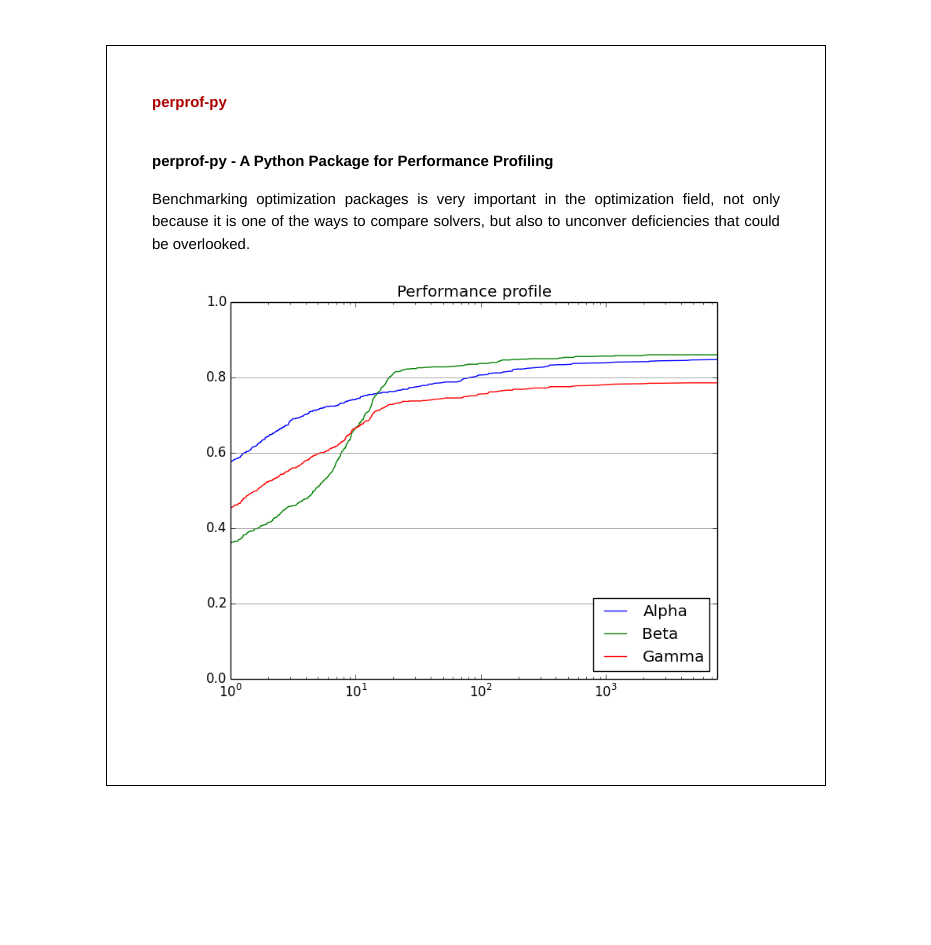
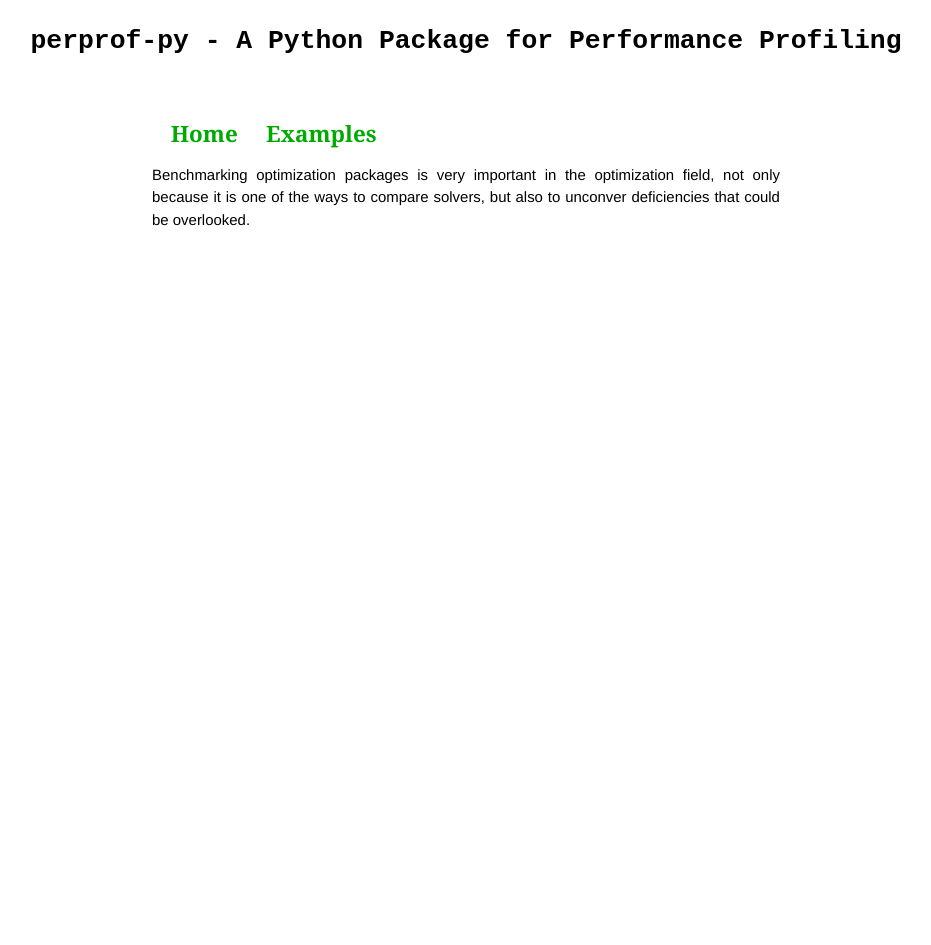
Before and after one commit to abelsiqueira/perprof-py, a Jekyll site: the page built from index.html, in a window 1280 px wide. Shown: the whole page, without its empty margins (174-1105 px from the left). Built offline with Jekyll 4.4.1, drawn with Linux system fonts in a browser that asks for light colours; Markdown is read by kramdown in place of the engine named in the settings.

Commit message:
Add examples

```diff
--- /dev/null
+++ b/_data/pages.yml
@@ -0,0 +1,5 @@
+- name: Home
+  url: index.html
+
+- name: Examples
+  url: examples.html
--- a/_layouts/default.html
+++ b/_layouts/default.html
@@ -15,9 +15,21 @@
     </head>
     <body>
 
+        <div class="title">
+          <h1> perprof-py - A Python Package for Performance Profiling </h1>
+        </div>
+
         <div class="site">
           <div class="header">
-            <h1 class="title"><a href="{{ site.baseurl }}/">{{ site.name }}</a></h1>
+            <nav>
+              {% for page in site.data.pages %}
+              <div class="button">
+                <a href="{{ site.baseurl }}/{{ page.url }}">
+                  {{ page.name }}
+                </a>
+              </div>
+              {% endfor %}
+            </nav>
           </div>
 
           {{ content }}
--- a/css/main.css
+++ b/css/main.css
@@ -61,8 +61,8 @@ a:visited { color: #a0a; }
   width: 42em;
   margin: 3em auto 2em;
   line-height: 1.5em;
-  border: 1px solid #000;
-  padding: 3em;
+  border: 0px solid #000;
+  padding: 1em;
 }
 
 .header a {
@@ -71,16 +71,9 @@ a:visited { color: #a0a; }
 }
 
 .title {
-  display: inline-block;
-  margin-bottom: 2em;
-}
-
-.title a {
-  color: #a00;
-}
-
-.title a:hover {
-  color: #000;
+  margin: 1em 0em 0em 0em;
+  font-size: 2.5em;
+  font-family: monospace;
 }
 
 .header a.extra {
@@ -173,8 +166,29 @@ div .postwall {
 
 div .image {
   width; 100%;
+  text-align: center;
+  border: 1px solid #000;
 }
 
 div .image img {
   width: 100%;
 }
+
+nav {
+  padding: 0.5em;
+}
+
+nav .button {
+  display: inline;
+  font-family: "Georgia", serif;
+  font-size: 1.5em;
+  padding: 0.5em;
+}
+
+nav .button a {
+  color: #0a0;
+}
+
+.button a:hover {
+  color: #0aa;
+}
--- a/index.html
+++ b/index.html
@@ -4,13 +4,7 @@ title: perprof-py&#58; A Python Package for Performance Profiling
 ---
 
 <div class="wall">
-  <h1> perprof-py - A Python Package for Performance Profiling </h1>
-
   Benchmarking optimization packages is very important in the optimization
   field, not only because it is one of the ways to compare solvers, but also to
   unconver deficiencies that could be overlooked.
-
-  <div class="image">
-    <img src="assets/abc-semilog.png">
-  </div>
 </div>
```
Also changed, not shown: examples.html (added, +18 -0 lines).
